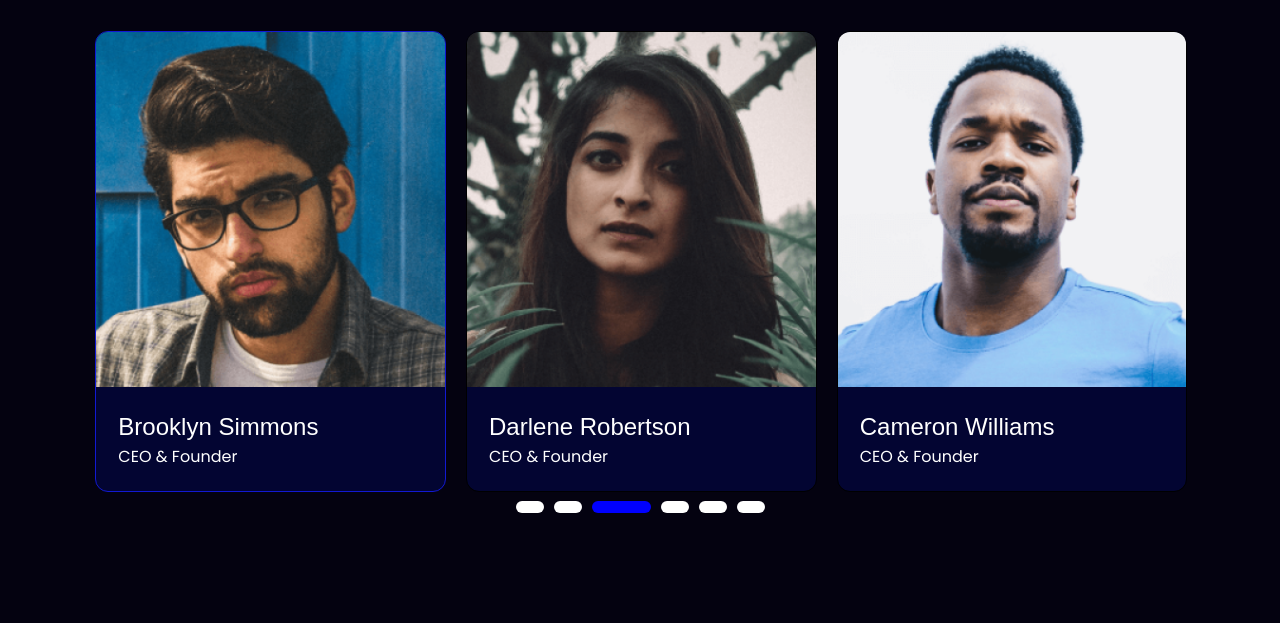
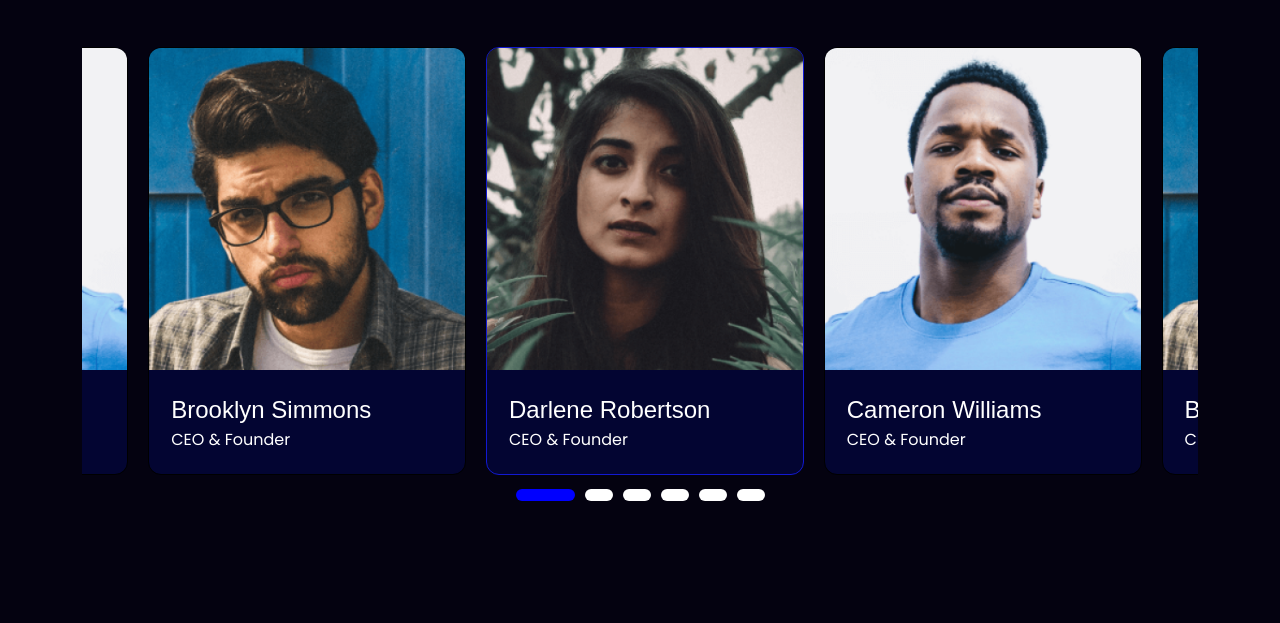
Before and after one commit to lalitverma01/sliders, a plain HTML site: page index.html in a window 1280 px wide. Shown: the part 177-800 px from the top of the page. Drawn offline with nearby package versions, Linux system fonts and the light colour scheme.

Commit message:
change in third slider

```diff
--- a/assets/css/style.css
+++ b/assets/css/style.css
@@ -71,10 +71,16 @@ section {
 .section-1 .slick-dots li.slick-active {
     background-color: blue !important;
     width: 59px !important;
+    bottom: -50%;
 }
 
 .section-1 .slick-dots li button {
     display: none !important;
+}
+
+.section-1 .slick-dots {
+    position: absolute;
+    bottom: -7%;
 }
 
 .section-1 .slick-slide.slick-current.slick-active {
@@ -297,6 +303,7 @@ section {
     color: hsl(225, 58%, 10%);
 }
 
+
 /********* section-3 *********/
 .background-color {
     background-color: #020d15;
@@ -308,6 +315,8 @@ section {
     max-width: 946px;
     height: 253px;
     position: relative;
+    padding-left: 10px;
+    padding-right: 10px;
 }
 
 .testimonials {
@@ -366,8 +375,31 @@ section {
     width: 53px !important;
 }
 
+.section-3 .slick-slide.slick-current.slick-active {
+    background-image: url(/images/Ellipse-353.png);
+    background-repeat: no-repeat;
+    background-size: cover;
+}
+
 .section-3 .slick-dots li button {
     display: none !important;
 }
 
+.section-3 .slick-dots {
+    position: absolute;
+    bottom: -20%;
+}
+
+@media (min-width:768px) {
+    section.my-slider-3 .card-3 {
+        max-width: 740px;
+    }
+}
+
+@media (min-width:992px) {
+    section.my-slider-3 .card-3 {
+        max-width: 946px;
+    }
+}
+
 /********* section-3 end *********/
--- a/index.html
+++ b/index.html
@@ -236,7 +236,7 @@
     </section>
     <!--******** section-3 start ********-->
     <section class="background-color section-3">
-        <div class="w-100">
+        <div class="container w-100">
             <div class="testimonials">Testimonials</div>
             <div class="my-slider-3">
                 <div class="card-3">
@@ -274,17 +274,15 @@
         integrity="sha512-XtmMtDEcNz2j7ekrtHvOVR4iwwaD6o/FUJe6+Zq+HgcCsk3kj4uSQQR8weQ2QVj1o0Pk6PwYLohm206ZzNfubg=="
         crossorigin="anonymous" referrerpolicy="no-referrer"></script>
     <script>
-
-        $(document).ready(function () {
         $('.my-slider-1').slick({
             slidesToShow: 3,
             slidesToScroll: 1,
             arrows: false,
+            centerMode: true,
+            variableWidth: false,
             dots: true,
             speed: 300,
             infinite: true,
-                autoplaySpeed: 1500,
-                autoplay: true,
             responsive: [
                 {
                     breakpoint: 991,
@@ -300,7 +298,6 @@
                 }
             ]
         });
-        });
 
         $('.my-slider-2').slick({
             dots: true,
@@ -308,8 +305,6 @@
             slidesToShow: 3,
             slidesToScroll: 1,
             arrows: true,
-            autoplaySpeed: 1500,
-            autoplay: true,
             prevArrow: ".prev",
             nextArrow: ".next",
             responsive: [
@@ -334,32 +329,35 @@
                 },
             ]
         });
-        $('.my-slider-3').slick({
+        $(".my-slider-3").slick({
             dots: true,
             infinite: true,
-            slidesToShow: 1.7,
-            autoplay: false,
+            speed: 300,
+            slidesToShow: 2,
+            slidesToScroll: 1,
+            centerMode: true,
+            variableWidth: true,
             arrows: false,
-            autoplaySpeed: 1500,
-            autoplay: true,
-            slidesToScroll: 1,
             responsive: [
-
                 {
-                    breakpoint: 992,
+                    breakpoint: 768,
                     settings: {
-                        slidesToShow: 2,
-                        slidesToScroll: 2
-                    }
+                        arrows: false,
+                        centerMode: false,
+                        variableWidth: false,
+                        slidesToShow: 1.5,
+                    },
                 },
                 {
-                    breakpoint: 786,
+                    breakpoint: 576,
                     settings: {
+                        arrows: false,
+                        centerMode: false,
+                        variableWidth: false,
                         slidesToShow: 1,
-                        slidesToScroll: 1
-                    }
-                }
-            ]
+                    },
+                },
+            ],
         });
     </script>
 </body>
```
Also changed, not shown: images/Ellipse-353.png (added). Lines whose indentation alone changed are shown as unchanged.
